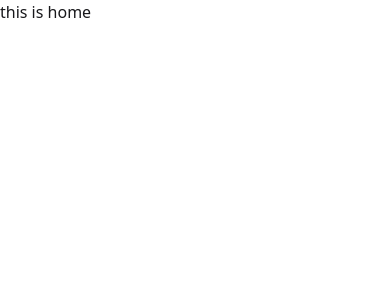
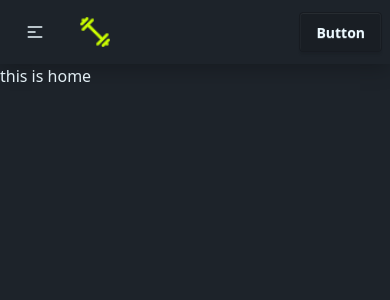
Before and after one commit to midul-dev/b14-a6-fitlog, a Next.js app: page / in a window 390 px wide. Shown: the top 300 px of the page. Built offline with nearby package versions, Linux system fonts and the light colour scheme.

Commit message:
added nav bar

```diff
--- /dev/null
+++ b/src/app/copmponents/Navbar.tsx
@@ -0,0 +1,62 @@
+import React from "react";
+import logo from "@/assets/logo.png";
+import Image from "next/image";
+
+const Navbar = () => {
+  const navMenu = (
+    <>
+      <li>
+        <a>Item 1</a>
+      </li>
+
+      <li>
+        <a>Item 3</a>
+      </li>
+    </>
+  );
+  return (
+    <div className="navbar bg-base-100 shadow-[0_4px_20px_rgba(0,0,0,0.25)]">
+        <div className="container mx-auto flex">
+      <div className="navbar-start">
+        <div className="dropdown">
+          <div tabIndex={0} role="button" className="btn btn-ghost lg:hidden">
+            <svg
+              aria-label="Menu"
+              xmlns="http://www.w3.org/2000/svg"
+              className="h-5 w-5"
+              fill="none"
+              viewBox="0 0 24 24"
+              stroke="currentColor"
+            >
+              {" "}
+              <path
+                strokeLinecap="round"
+                strokeLinejoin="round"
+                strokeWidth="2"
+                d="M4 6h16M4 12h8m-8 6h16"
+              />{" "}
+            </svg>
+          </div>
+          <ul
+            tabIndex={-1}
+            className="menu menu-sm dropdown-content bg-base-100 rounded-box z-1 mt-3 w-52 p-2 shadow"
+          >
+            {navMenu}
+          </ul>
+        </div>
+        <a className="btn btn-ghost text-xl">
+          <Image src={logo} height={32} width={32} alt="FitLog" />
+        </a>
+      </div>
+      <div className="navbar-center hidden lg:flex">
+        <ul className="menu menu-horizontal px-1">{navMenu}</ul>
+      </div>
+      <div className="navbar-end">
+        <a className="btn">Button</a>
+      </div>
+      </div>
+    </div>
+  );
+};
+
+export default Navbar;
--- a/src/app/layout.tsx
+++ b/src/app/layout.tsx
@@ -1,6 +1,7 @@
-import type { Metadata } from "next";
+                import type { Metadata } from "next";
 import { Geist, Geist_Mono } from "next/font/google";
 import "./globals.css";
+import Navbar from "./copmponents/Navbar";
 
 const geistSans = Geist({
   variable: "--font-geist-sans",
@@ -21,9 +22,13 @@ export default function RootLayout({ children }: LayoutProps<"/">) {
   return (
     <html
       lang="en"
+      data-theme="dark"
       className={`${geistSans.variable} ${geistMono.variable} h-full antialiased`}
     >
-      <body className="min-h-full flex flex-col">{children}</body>
+      <body className="min-h-full flex flex-col">
+        <Navbar />
+        <main>{children}</main>
+      </body>
     </html>
   );
 }
```
Also changed, not shown: src/assets/banner.png (added), src/assets/logo.png (added).
